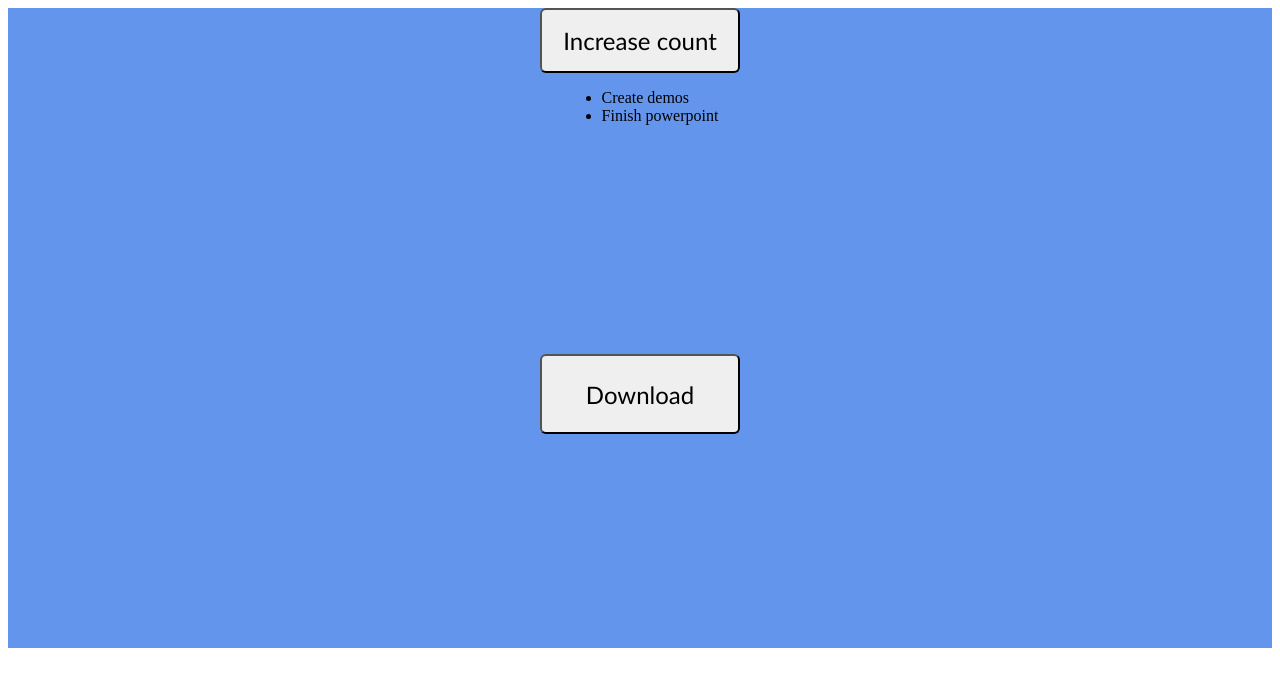
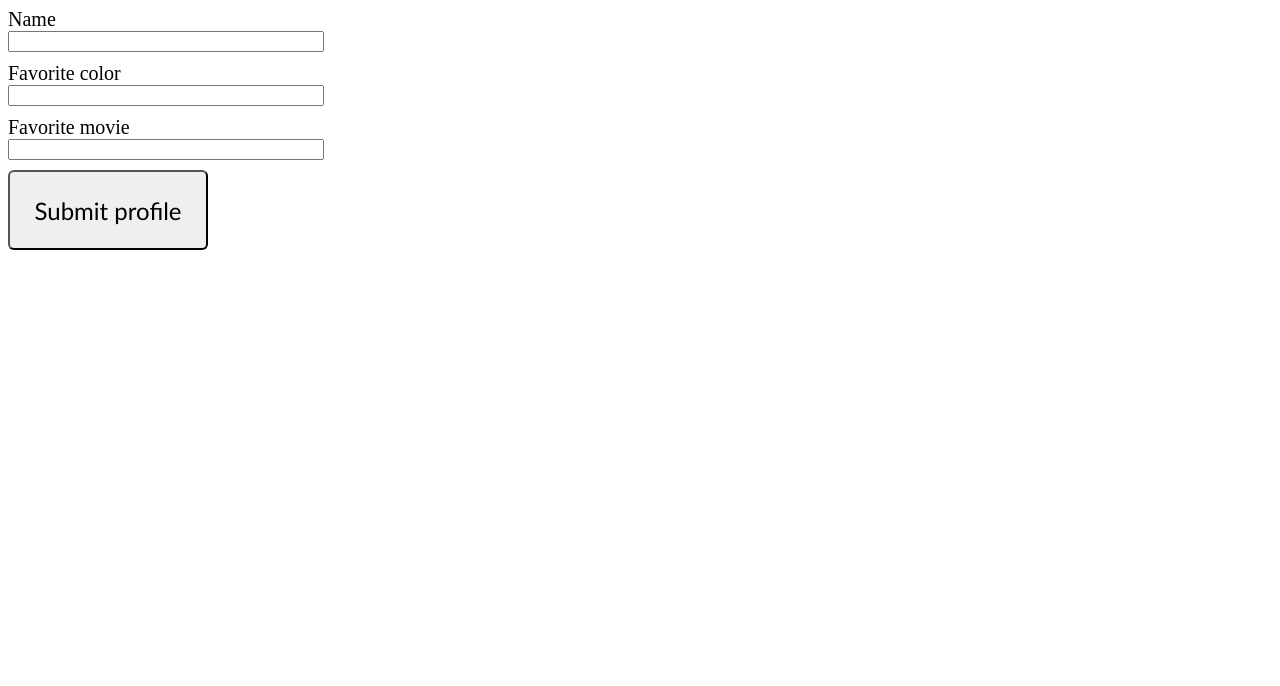
Before and after one commit to ayerest/goodbye-usestate, a React (Create React App) app: page / in a window 1280 px wide. Shown: the top 686 px of the page. Built offline with nearby package versions, Linux system fonts and the light colour scheme.

Commit message:
rsc example, formdata example

```diff
--- a/src/App.css
+++ b/src/App.css
@@ -20,3 +20,10 @@
   flex-direction: column;
   font-size: 20px;
 }
+
+.label {
+  display: flex;
+  flex-direction: column;
+  width: 25%;
+  margin-bottom: 10px;
+}
--- a/src/App.tsx
+++ b/src/App.tsx
@@ -4,6 +4,8 @@ import { ReactQueryDevtools } from '@tanstack/react-query-devtools'
 import Counter from './Counter/Counter.tsx';
 import BuyCard from './BuyCard/BuyCard.tsx';
 import Todo from './Todo/Todo.tsx';
+import Todo4 from './Todo/TodoServer.tsx';
+import ProfileForm from './ProfileForm/ProfileForm.tsx';
 
 const queryClient = new QueryClient({ defaultOptions: { queries: { retry: false} }})
 
@@ -11,9 +13,10 @@ const App = () => {
   return (
     <div>
       <QueryClientProvider client={queryClient}>
-      <Counter />
+      {/* <Counter /> */}
       {/* <BuyCard /> */}
       {/* <Todo /> */}
+      <ProfileForm />
       <ReactQueryDevtools initialIsOpen={false} />
       </QueryClientProvider>
     </div>
--- /dev/null
+++ b/src/ProfileForm/ProfileForm.tsx
@@ -0,0 +1,66 @@
+import React, { useRef, useState } from 'react';
+import '../App.css';
+
+const ProfileForm1 = () => {
+  const [name, setName] = useState('');
+  const [favoriteColor, setFavoriteColor] = useState('');
+  const [favoriteMovie, setFavoriteMovie] = useState('');
+
+  const handleSubmitForm = () => {
+    const formBody = {
+      name,
+      favoriteColor,
+      favoriteMovie
+    }
+    console.log(formBody, "Form body for request")
+  }
+  return (
+    <div >
+    <form action={handleSubmitForm} className="formContainer">
+      <label className="label">
+        Name
+        <input type="text" onChange={(e) => setName(e.target.value)} value={name} />
+      </label>
+      <label  className="label">
+        Favorite color
+        <input type="text" onChange={(e) => setFavoriteColor(e.target.value)} value={favoriteColor} />
+      </label>
+      <label  className="label">
+        Favorite movie
+        <input type="text" onChange={(e) => setFavoriteMovie(e.target.value)} value={favoriteMovie} />
+      </label>
+      <button className="btn" type="submit">Submit profile</button>
+    </form>
+    </div>
+  )
+}
+
+const ProfileForm2 = () => {
+  const handleSubmitForm = (e) => {
+    e.preventDefault();
+    const formData = new FormData(e.target);
+    console.log("Form data: ", Object.fromEntries(formData))
+  }
+  return (
+    <div >
+    <form onSubmit={handleSubmitForm} className="formContainer">
+      <label htmlFor="name" className="label">
+        Name
+        <input type="text" name="name" id="name" />
+      </label>
+      <label htmlFor='favoriteColor'  className="label">
+        Favorite color
+        <input type="text" name="favoriteColor" id="favoriteColor"/>
+      </label>
+      <label htmlFor='favoriteMovie' className="label">
+        Favorite movie
+        <input type="text" name="favoriteMovie" id="favoriteMovie" />
+      </label>
+      <button className="btn" type="submit">Submit profile</button>
+    </form>
+    </div>
+  )
+}
+
+// export default ProfileForm1;
+export default ProfileForm2;
--- a/src/Todo/Todo.tsx
+++ b/src/Todo/Todo.tsx
@@ -1,4 +1,4 @@
-import React, { useEffect, useState } from 'react';
+import React, { Suspense, useEffect, useState } from 'react';
 import { fetchTodos, TodoItem } from './fetchTodos.ts';
 import Loading from './Loading.tsx';
 import ErrorMessage from './ErrorMessage.tsx';
@@ -108,6 +108,25 @@ const Todo3 = () => {
   )
 }
 
-export default Todo1;
+// server component example
+const Todo4 = async () => {
+  const todos = await fetchTodos();
+
+  return (
+    <Suspense fallback={<Loading />}>
+    {todos.length > 0 ?
+      <ul>
+      {todos.map((todo) => {
+        return (
+          <li key={todo.id}>{todo.name}</li>
+        )
+      })}
+      </ul> : null
+    }
+    </Suspense>
+  )
+}
+
+// export default Todo1;
 // export default Todo2;
-// export default Todo3;
+export default Todo3;
--- /dev/null
+++ b/src/Todo/TodoServer.tsx
@@ -0,0 +1,22 @@
+import React from 'react';
+import { fetchTodos } from './fetchTodos.ts';
+
+async function Todo4 () {
+  const todos = await fetchTodos();
+
+  return (
+    <>
+    {todos.length > 0 ?
+      <ul>
+      {todos.map((todo) => {
+        return (
+          <li key={todo.id}>{todo.name}</li>
+        )
+      })}
+      </ul> : null
+    }
+    </>
+  )
+}
+
+export default Todo4;
```
